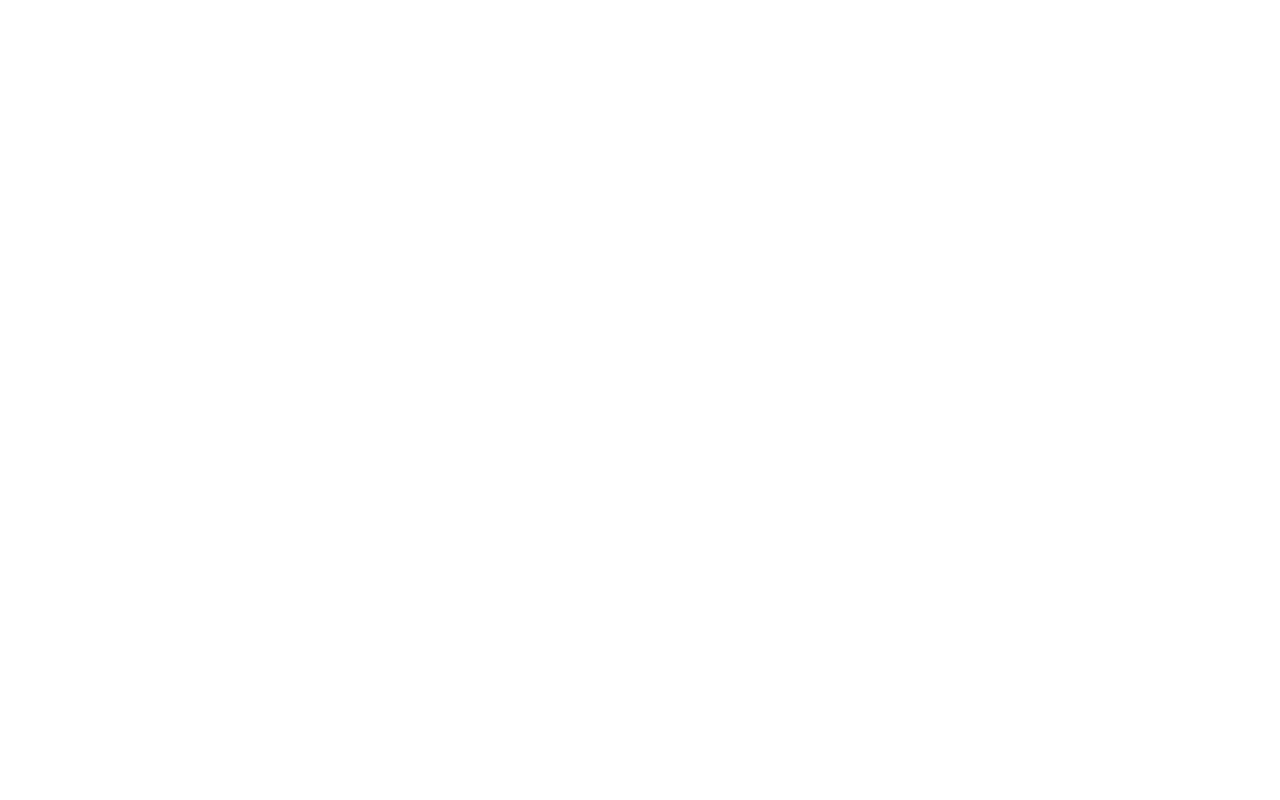
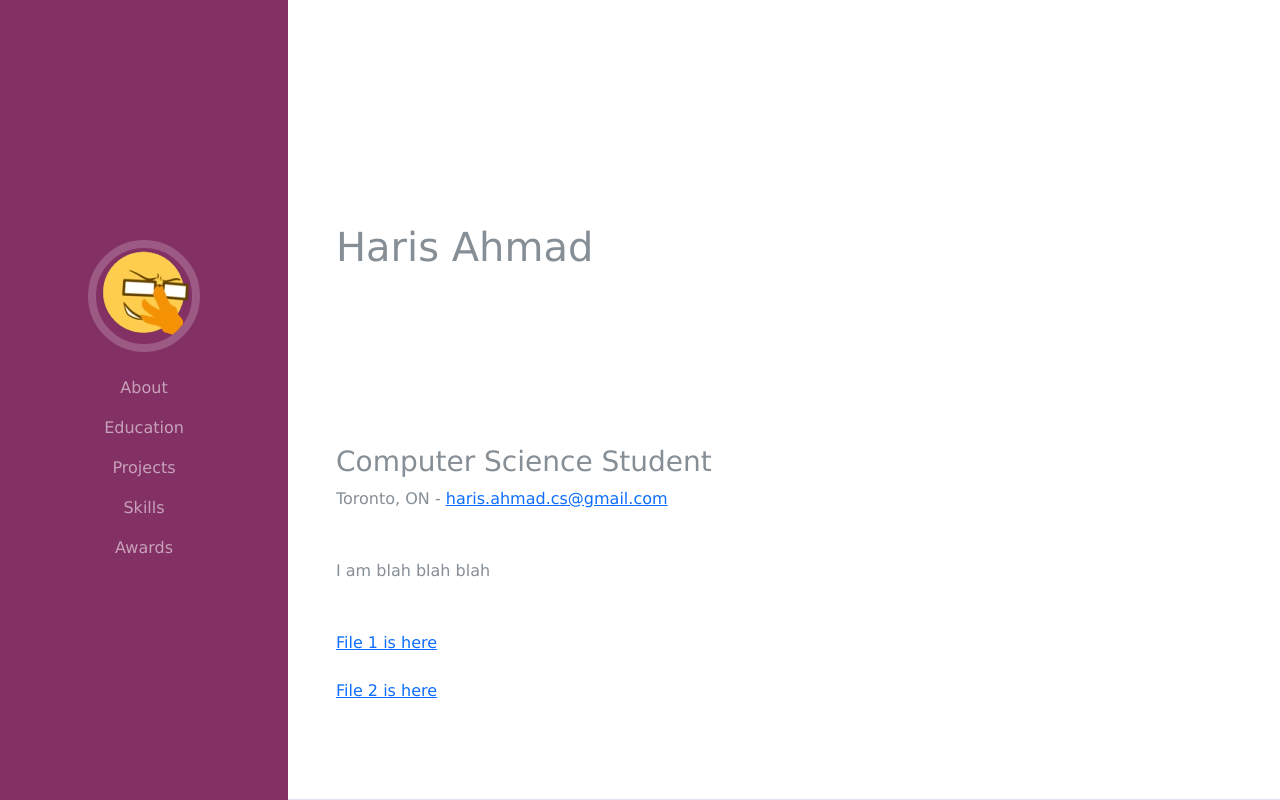
Before and after one commit to harisahmadg/Website, a plain HTML site: page index.html in a window 1280 px wide. Drawn offline with nearby package versions, Linux system fonts and the light colour scheme.

Commit message:
Bulk of css done, need to add content now

```diff
--- a/css/main.scss
+++ b/css/main.scss
@@ -0,0 +1,96 @@
+body {
+    padding-top: 55px;
+    color: #868e96;
+    font-family:Verdana, Geneva, Tahoma, sans-serif;
+}
+
+/* change the background color */
+.navbar {
+    padding: 8px 16px;
+    margin: 0;
+    background-color: rgb(131, 48, 100) !important;
+}
+
+/****** CONTENT AREA *********/
+.content-area {
+    padding-top: 5rem !important;
+    padding-bottom: 5rem !important;
+    border-bottom: 1px #dfe4f2 solid;
+}
+
+@media (min-width: 992px) {
+    body {
+        padding-top: 0;
+        padding-left: 18rem;
+    }
+
+    /****** NAVBAR *********/
+    .navbar {    // default navbar padding has px top/bot
+        padding: 0;
+        margin: 0;
+        display: flex;
+        flex-direction: column;
+        height: 100vh;
+        width: 18rem;
+    }
+
+    #navbar-container {
+        padding: 8px 32px;
+
+        display: flex;
+        flex-direction: column;
+        height: 100vh;
+        width: 18rem;
+
+        .navbar-brand {
+            display: flex;
+            margin: auto auto 0;
+            padding: 0.5rem;
+
+            .img-profile {
+                max-width: 10rem;
+                max-height: 10rem;
+                border: 0.5rem solid rgba(255, 255, 255, 0.2);
+            }
+        }
+
+        .navbar-collapse {
+            display: flex;
+            align-items: flex-start;
+            flex-grow: 0;
+            width: 100%;
+            margin-bottom: auto;
+
+            ul {
+                display: flex;
+                flex-direction: column;
+                width: 100%;
+
+                text-align: center;    // aligning the sections
+
+                .nav-item {
+                    display: block;
+
+                    .nav-link {
+                        display: block;
+                    }
+                }
+            }
+        }
+    }
+
+    /****** CONTENT AREA *********/
+    // reset the paddings and margins for when size is bigger now
+    .content-area {
+        padding: 3rem !important;
+    }
+
+    @media (min-width: 800px) {
+
+        .content-area {
+            min-height: 100vh;
+        }
+    }
+
+
+}
--- a/index.html
+++ b/index.html
@@ -1,12 +1,74 @@
 <!DOCTYPE html>
 <html lang="en">
 <head>
-    <meta charset="UTF-8">
-    <meta http-equiv="X-UA-Compatible" content="IE=edge">
-    <!-- Responsive for all screen sizes -->
-    <meta name="viewport" content="width=device-width, initial-scale=1.0, maximum-scale=1">
-    <title>Haris Ahmad</title>
+  <meta charset="UTF-8">
+  <meta http-equiv="X-UA-Compatible" content="IE=edge">
+  <meta name="viewport" content="width=device-width, initial-scale=1.0">
+  <title>Haris Ahmad</title>
+
+  <!-- Style Sheets -->
+  <link href="https://cdn.jsdelivr.net/npm/bootstrap@5.2.0-beta1/dist/css/bootstrap.min.css" rel="stylesheet" integrity="sha384-0evHe/X+R7YkIZDRvuzKMRqM+OrBnVFBL6DOitfPri4tjfHxaWutUpFmBp4vmVor" crossorigin="anonymous">
+  <link rel="stylesheet" href="css/main.css">
 </head>
-<body>
+<body id="page-top">
+
+  <nav class="navbar navbar-expand-lg navbar-dark bg-primary fixed-top">
+    <div class="container-fluid" id="navbar-container">
+      <a class="navbar-brand" href="#page-top">
+        <span class="d-block d-lg-none">Haris Ahmad</span>
+        <span class="d-none d-lg-block">
+          <img src="images/0.png" alt="profilepic" class="img-fluid img-profile rounded-circle mx-auto mb-2">
+        </span>
+      </a>
+      <button class="navbar-toggler" type="button" data-bs-toggle="collapse" data-bs-target="#navbarSupportedContent" aria-controls="navbarSupportedContent" aria-expanded="false" aria-label="Toggle navigation">
+        <span class="navbar-toggler-icon"></span>
+      </button>
+      <div class="collapse navbar-collapse pages-wrapper" id="navbarSupportedContent">
+        <ul class="navbar-nav me-auto mb-2 mb-lg-0">
+          <li class="nav-item">
+            <a class="nav-link" href="#about">About</a>
+          </li>
+          <li class="nav-item">
+            <a class="nav-link" href="#education">Education</a>
+          </li>
+          <li class="nav-item">
+            <a class="nav-link" href="#projects">Projects</a>
+          </li>
+          <li class="nav-item">
+            <a class="nav-link" href="#skills">Skills</a>
+          </li>
+          <li class="nav-item">
+            <a class="nav-link" href="#awards">Awards</a>
+          </li>
+        </ul>
+      </div>
+    </div>
+  </nav>
+
+  <!-- Body -->
+  <div class="container-fluid p-0 body">
+    <!-- About -->
+    <section class="content-area p-3 p-lg-3 d-flex flex-column" id="about">
+      <div class="my-auto">
+        <h1 class="mb-0">Haris <span>Ahmad</span></h1>
+      </div>
+      <h3>Computer Science Student</h3>
+      <div class="subheading mb-5">
+        Toronto, ON -
+        <a href="mailto:haris.ahmad.cs@gmail.com">haris.ahmad.cs@gmail.com</a>
+      </div>
+      <p class="mb-5">I am blah blah blah</p>
+      <a href="/Files/message.txt" target="_blank">File 1 is here</a>
+      <br>
+      <a href="/Files/RTSPConnection.java.txt">File 2 is here</a>
+      <br>
+      <br>
+
+    </section>
+  </div>
+
+
+  <script src="https://cdn.jsdelivr.net/npm/bootstrap@5.2.0-beta1/dist/js/bootstrap.bundle.min.js" integrity="sha384-pprn3073KE6tl6bjs2QrFaJGz5/SUsLqktiwsUTF55Jfv3qYSDhgCecCxMW52nD2" crossorigin="anonymous"></script>
+
 </body>
 </html>
```
Also changed, not shown: Files/RTSPConnection.java.txt (added), Files/message.txt (added), css/main.css (added), images/0.png (added), 1 other file.
